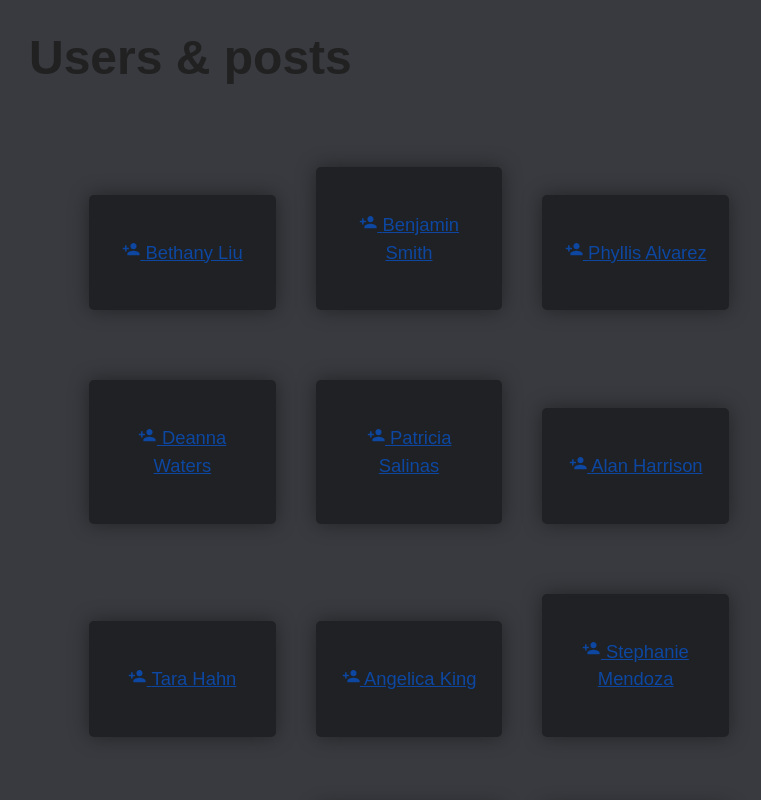
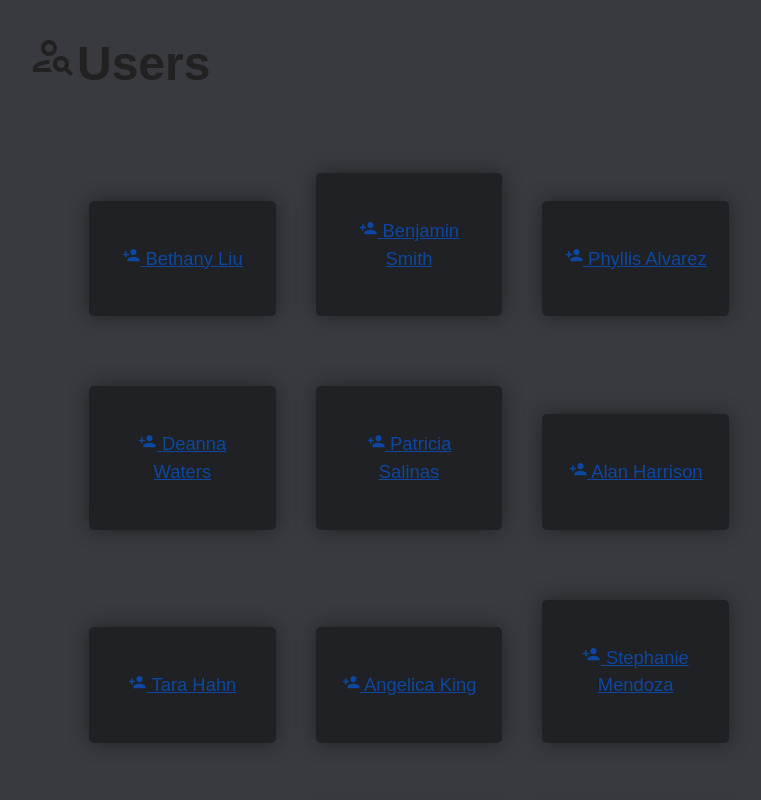
Before and after one commit to Marelyn15/first-proyect-react-and-vite, a React (Vite) app: page / in a window 1280 px wide. Shown: the top 800 px of the page, without its empty margins (251-1012 px from the left). Built offline with nearby package versions, Linux system fonts and the light colour scheme; data requests are answered from the project's data file.

Commit message:
Fith commit
Another icon

```diff
--- a/src/pages/App.jsx
+++ b/src/pages/App.jsx
@@ -1,10 +1,11 @@
-import { useState, useEffect } from 'react'
+import { useState, useEffect } from 'react';
 //getData
 import { useFetch } from '../utils/hooks/useFetch'
 //Link
 import { Link } from 'react-router-dom';
 import { MdMoreTime } from "react-icons/md";
 import {MdPersonAdd} from "react-icons/md";
+import {MdOutlinePersonSearch} from "react-icons/md"
 //css
 import '../styles/cards.css';
 
@@ -15,7 +16,7 @@ function App() {
 
   return(
     <div>
-      <h1>Users & posts</h1>
+      <h1><MdOutlinePersonSearch />Users</h1>
       {!isLoading ? (
         <ul>
           {data.map((user)=>{
```
